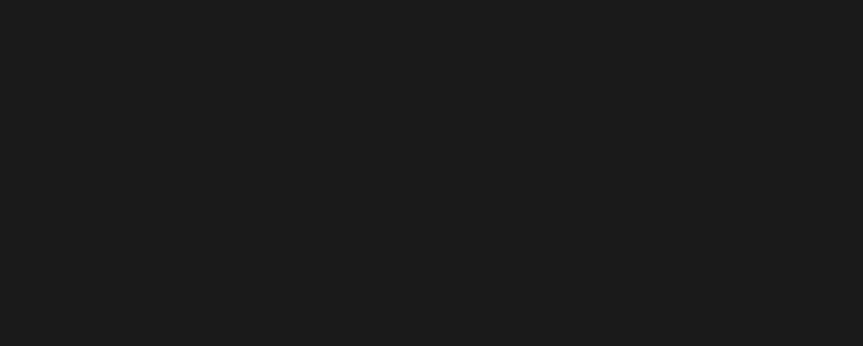
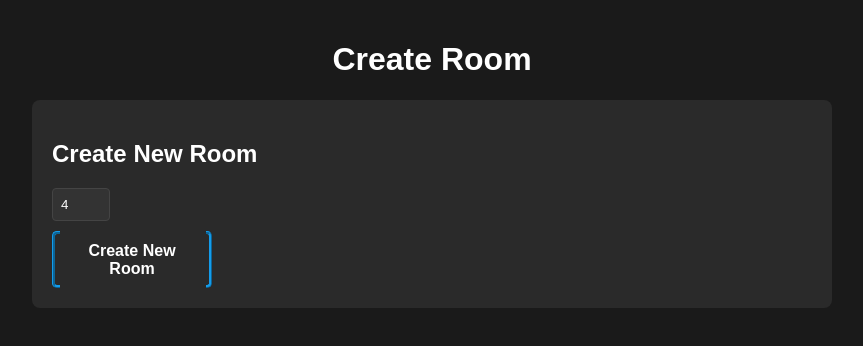
Before and after one commit to w3rr0/poker-chips-api, a React (Vite) app in the folder front/: page /create-room/1 in a window 1280 px wide. Before the commit this address had no page. Shown: the top 346 px of the page, without its empty margins (208-1071 px from the left). Built offline with nearby package versions, Linux system fonts and the light colour scheme.

Commit message:
add/creating-room-site

```diff
--- a/front/src/components/App.jsx
+++ b/front/src/components/App.jsx
@@ -1,6 +1,7 @@
 import {BrowserRouter as Router, Routes, Route} from 'react-router-dom'
 import Room from './Room'
 import Home from './Home'
+import CreateRoom from "./CreateRoom.jsx";
 
 export default function App() {
     return (
@@ -8,6 +9,7 @@
             <Routes>
                 <Route path="/" element={<Home />} />
                 <Route path="/room/:pin" element={<Room />} />
+                <Route path="/create-room/:username" element={<CreateRoom />} />
             </Routes>
         </Router>
     )
--- a/front/src/components/Button.jsx
+++ b/front/src/components/Button.jsx
@@ -2,10 +2,10 @@
 import styled from 'styled-components';
 
 
-const Button = ({ caption }) => {
+const Button = ({ caption, onClick }) => {
     return (
         <StyledWrapper>
-            <button>
+            <button onClick={onClick}>
                 {caption}
             </button>
         </StyledWrapper>
@@ -16,7 +16,7 @@
   button {
     width: 10em;
     position: relative;
-    height: 3.5em;
+    height: 3.6em;
     border: 3px ridge #149CEA;
     outline: none;
     background-color: transparent;
--- /dev/null
+++ b/front/src/components/CreateRoom.jsx
@@ -0,0 +1,55 @@
+import {useEffect, useRef, useState} from "react";
+import {useNavigate} from "react-router-dom";
+import Button from "./Button.jsx";
+
+
+const CreateRoom = ({ username }) => {
+    const navigate = useNavigate()
+    const [maxPlayers, setMaxPlayers] = useState(4)
+    const playerId = useRef(localStorage.getItem('playerId') || crypto.randomUUID()).current
+
+    useEffect(() => {
+        localStorage.setItem('playerId', playerId)
+    }, [playerId])
+
+    const createNewRoom = async () => {
+        try {
+            const response = await fetch('http://localhost:8000/create_room', {
+                method: 'POST',
+                headers: { 'Content-Type': 'application/json' },
+                body: JSON.stringify({ max_players: maxPlayers })
+            })
+
+            if (!response.ok) throw new Error('Failed to create room')
+
+            const { PIN } = await response.json()
+            navigate(`/room/${PIN}`, { state: { username, playerId } })
+        } catch (error) {
+            console.error('Error creating room:', error)
+            alert('Failed to create room')
+        }
+    }
+
+    return (
+        <div className="container">
+            <h1 className="center">Create Room</h1>
+
+            <div className="section">
+                <h2>Create New Room</h2>
+                <div className="input-group">
+                    <input
+                        type="number"
+                        min="2"
+                        max="8"
+                        value={maxPlayers}
+                        onChange={(e) => setMaxPlayers(Math.max(2, Math.min(8, e.target.valueAsNumber)))}
+                    />
+                </div>
+                <Button caption={"Create New Room"} onClick={createNewRoom}></Button>
+            </div>
+
+        </div>
+    )
+}
+
+export default CreateRoom
--- a/front/src/components/Home.jsx
+++ b/front/src/components/Home.jsx
@@ -6,30 +6,30 @@
     const navigate = useNavigate()
     const [pin, setPin] = useState('')
     const [username, setUsername] = useState('')
-    const [maxPlayers, setMaxPlayers] = useState(4)
+    // const [maxPlayers, setMaxPlayers] = useState(4)
     const playerId = useRef(localStorage.getItem('playerId') || crypto.randomUUID()).current
 
-    useEffect(() => {
-        localStorage.setItem('playerId', playerId)
-    }, [playerId])
-
-    const createRoom = async () => {
-        try {
-            const response = await fetch('http://localhost:8000/create_room', {
-                method: 'POST',
-                headers: { 'Content-Type': 'application/json' },
-                body: JSON.stringify({ max_players: maxPlayers })
-            })
-
-            if (!response.ok) throw new Error('Failed to create room')
-
-            const { PIN } = await response.json()
-            navigate(`/room/${PIN}`, { state: { username, playerId } })
-        } catch (error) {
-            console.error('Error creating room:', error)
-            alert('Failed to create room')
-        }
-    }
+    // useEffect(() => {
+    //     localStorage.setItem('playerId', playerId)
+    // }, [playerId])
+    //
+    // const createRoom = async () => {
+    //     try {
+    //         const response = await fetch('http://localhost:8000/create_room', {
+    //             method: 'POST',
+    //             headers: { 'Content-Type': 'application/json' },
+    //             body: JSON.stringify({ max_players: maxPlayers })
+    //         })
+    //
+    //         if (!response.ok) throw new Error('Failed to create room')
+    //
+    //         const { PIN } = await response.json()
+    //         navigate(`/room/${PIN}`, { state: { username, playerId } })
+    //     } catch (error) {
+    //         console.error('Error creating room:', error)
+    //         alert('Failed to create room')
+    //     }
+    // }
 
     return (
         <div className="container">
@@ -50,26 +50,26 @@
                     </div>
                 </div>
                 <div className="button-container">
-                    <Button caption={"Create room"}></Button>
+                    <Button caption={"Create room"} onClick={() => {navigate(`/create-room/${username}}`, { state: { username, playerId } })}}></Button>
                     <Button caption={"Join room"}></Button>
                 </div>
             </div>
 
 
-            <div className="section">
-                <h2>Create New Room</h2>
-                <div className="input-group">
-                    <label>Max Players:</label>
-                    <input
-                        type="number"
-                        min="2"
-                        max="8"
-                        value={maxPlayers}
-                        onChange={(e) => setMaxPlayers(Math.max(2, Math.min(8, e.target.valueAsNumber)))}
-                    />
-                </div>
-                <button onClick={createRoom}>Create Room</button>
-            </div>
+            {/*<div className="section">*/}
+            {/*    <h2>Create New Room</h2>*/}
+            {/*    <div className="input-group">*/}
+            {/*        <label>Max Players:</label>*/}
+            {/*        <input*/}
+            {/*            type="number"*/}
+            {/*            min="2"*/}
+            {/*            max="8"*/}
+            {/*            value={maxPlayers}*/}
+            {/*            onChange={(e) => setMaxPlayers(Math.max(2, Math.min(8, e.target.valueAsNumber)))}*/}
+            {/*        />*/}
+            {/*    </div>*/}
+            {/*    <button onClick={createRoom}>Create Room</button>*/}
+            {/*</div>*/}
 
             <div className="section">
                 <h2>Join Existing Room</h2>
```
